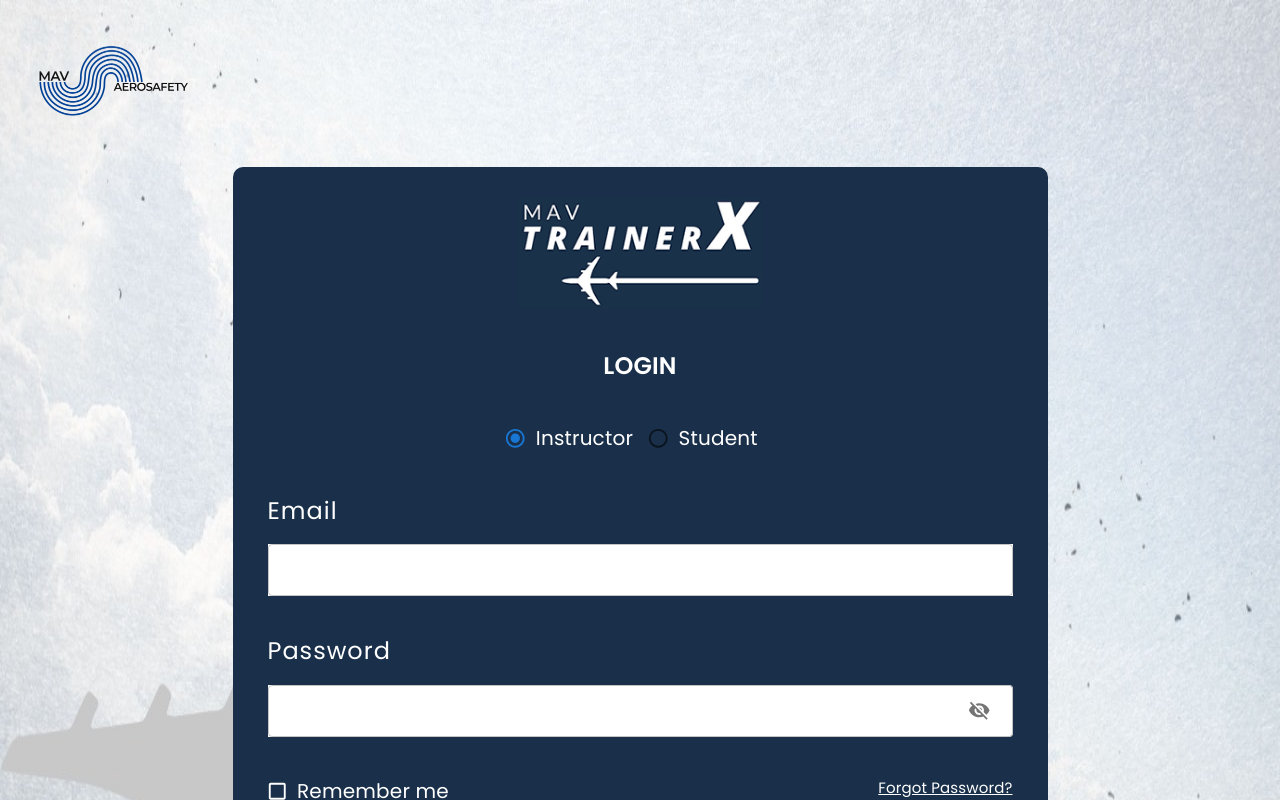
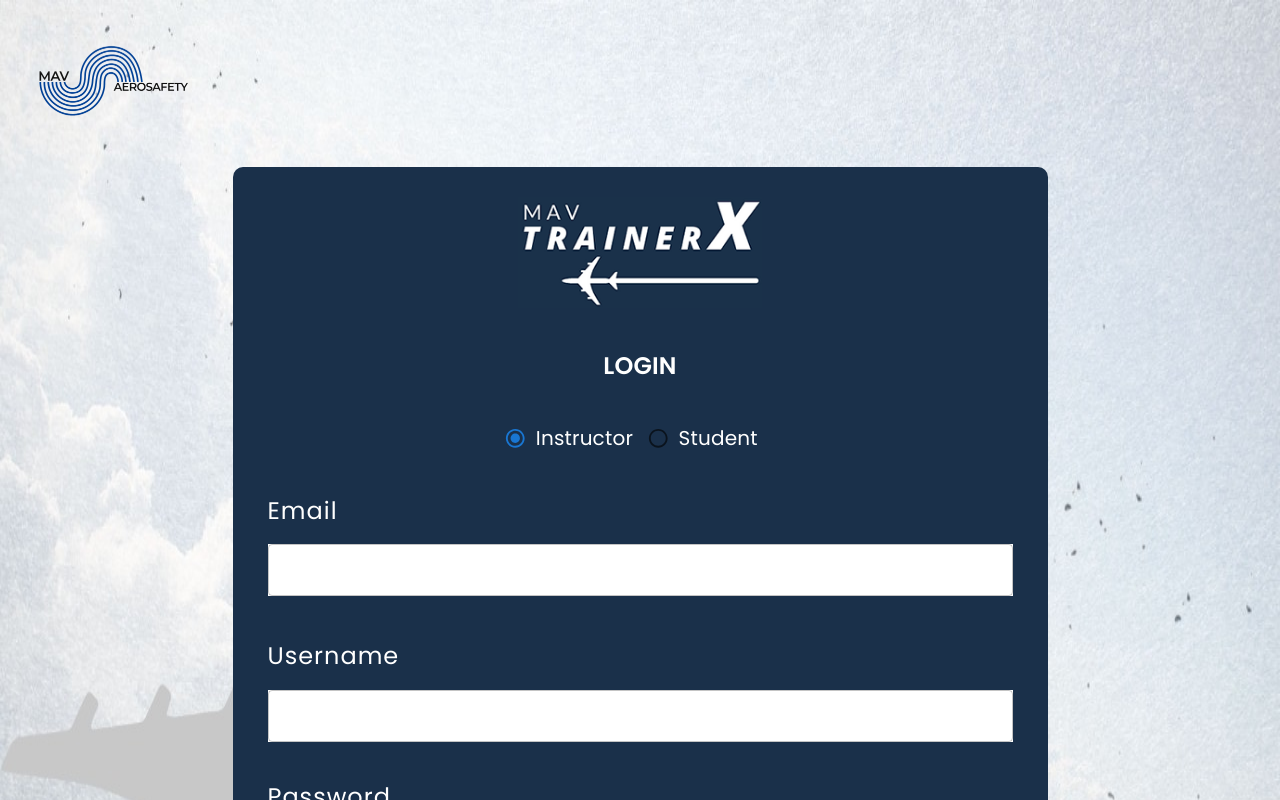
Before and after one commit to snapemagical/trainerx, a React (Create React App) app: page / in a window 1280 px wide. Shown: the top 800 px of the page. Built offline with nearby package versions, Linux system fonts and the light colour scheme; no server answers.

Commit message:
feat: Updated login page with username field. As per new login API.

```diff
--- a/src/Page/Login/Login.js
+++ b/src/Page/Login/Login.js
@@ -30,6 +30,7 @@
     .email("Please enter a valid email.")
     .required("Email is required."),
   password: yup.string().required("Password is required."),
+  username: yup.string().required("Username is required."),
   tandc: yup
     .boolean()
     .oneOf([true], "You must accept the terms and conditions"),
@@ -60,8 +61,13 @@
   //const classes = useStyles();
 
   const [email, setEmail] = useState();
+  const [username, setUsername] = useState();
   const handleEmailChange = (e) => {
     setEmail(e.target.value);
+    // setState({email: e.target.value});
+  };
+  const handleUsernameChange = (e) => {
+    setUsername(e.target.value);
     // setState({email: e.target.value});
   };
 
@@ -89,7 +95,7 @@
       .post(baseURL + "accounts/login/", {
         email: email,
         password: password,
-        username: 'vivek',
+        username: username,
 
       })
 
@@ -135,7 +141,7 @@
     return JSON.parse(jsonPayload);
   };
   const formik = useFormik({
-    initialValues: { email: "", password: "" },
+    initialValues: { email: "", password: "", username: "" },
     validateOnBlur: true,
     onSubmit,
     validationSchema: validationSchema,
@@ -249,6 +255,36 @@
                           type="email"
                           value={formik.values.email}
                         />
+                        <InputLabel
+                        className="InputLabel"
+                        style={{
+                          color: "#fff",
+                          display: "flex",
+                          fontSize: "24px",
+                          letterSpacing: "1px",
+                          marginTop: "35px",
+                        }}
+                      >
+                        Username
+                      </InputLabel>
+                      <TextField
+                        // inputProps={{ maxLength: 30 }}
+                        error={Boolean(
+                          formik.touched.username && formik.errors.username
+                        )}
+                        fullWidth
+                        helperText={
+                          formik.touched.username && formik.errors.username
+                        }
+                        margin="normal"
+                        name="username"
+                        variant="outlined"
+                        onBlur={formik.handleBlur}
+                        onChange={formik.handleChange}
+                        onKeyUp={handleUsernameChange}
+                        type="text"
+                        value={formik.values.username}
+                      />
                         <InputLabel
                           className="InputLabel"
                           style={{
```
